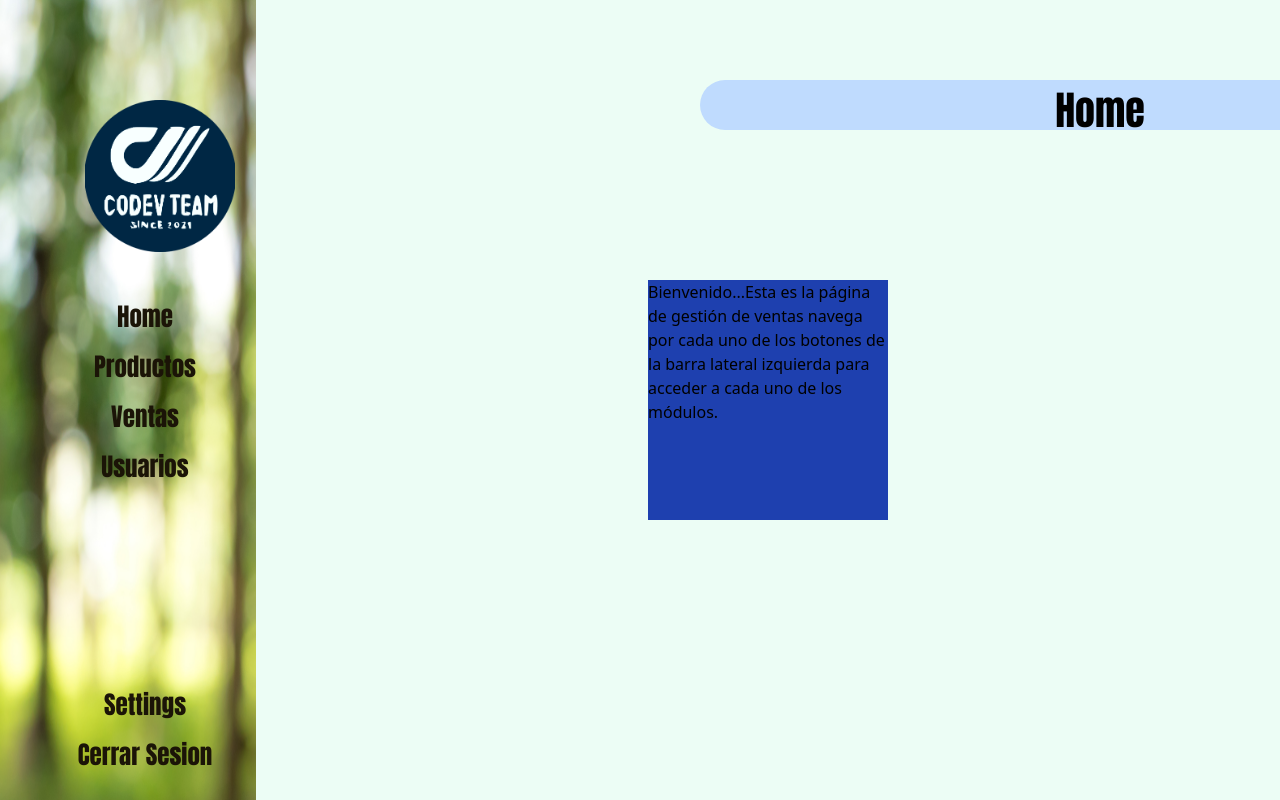
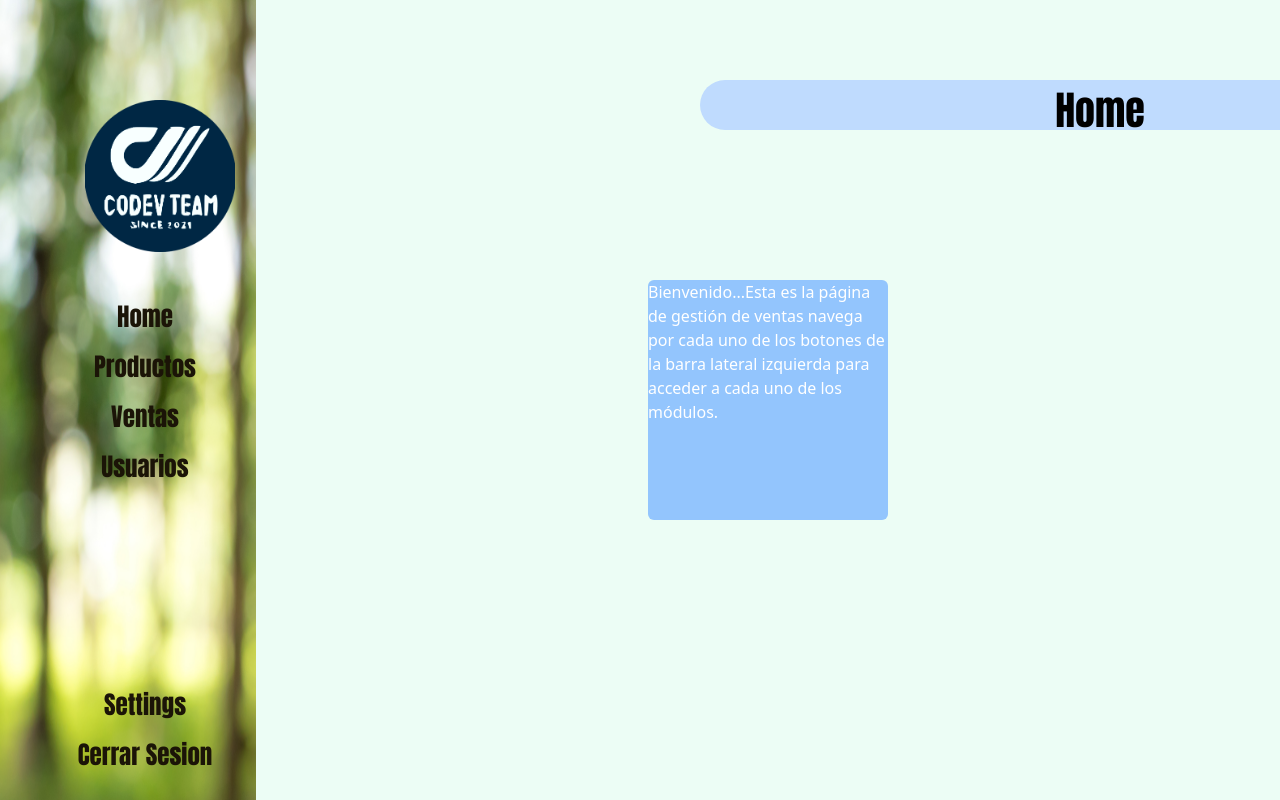
Before and after one commit to Equipo-coDEV-Mision-TIC/Ventas-codev-team, a React (Create React App) app: page /Home in a window 1280 px wide. Built offline with nearby package versions, Linux system fonts and the light colour scheme.

Commit message:
estilos contenedor página home

```diff
--- a/src/pages/admin/home.jsx
+++ b/src/pages/admin/home.jsx
@@ -8,7 +8,7 @@ const home = () => {
                     Home
                 </BarraTitulo>
 
-                <div className='w-60 h-60 bg-blue-800'>
+                <div className='w-60 h-60 bg-blue-300 text-white rounded-md'>
                     Bienvenido...Esta es la página de gestión de ventas
                     navega por cada uno de los botones de la barra lateral izquierda para acceder a cada uno de los módulos.
                 </div>
```
